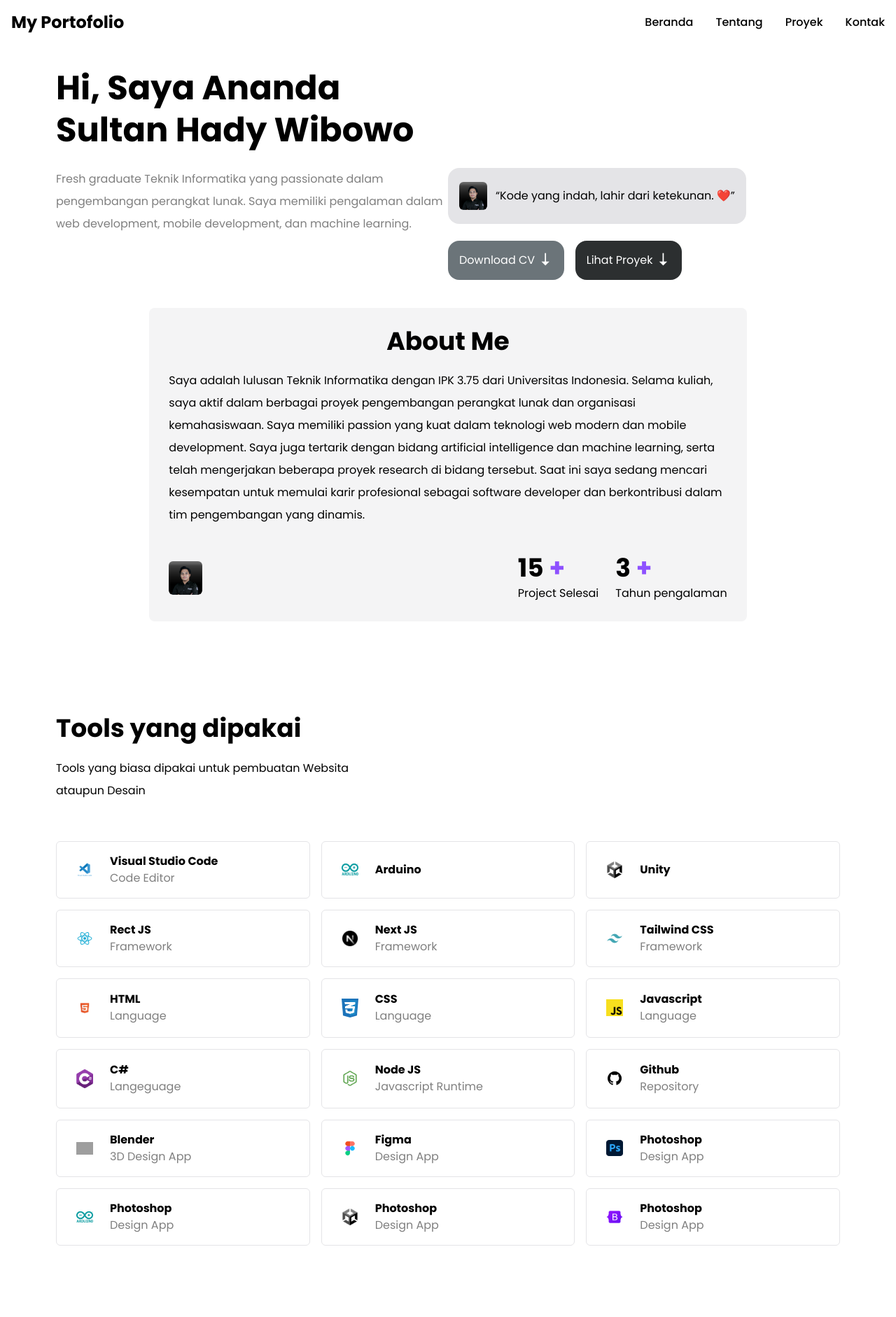
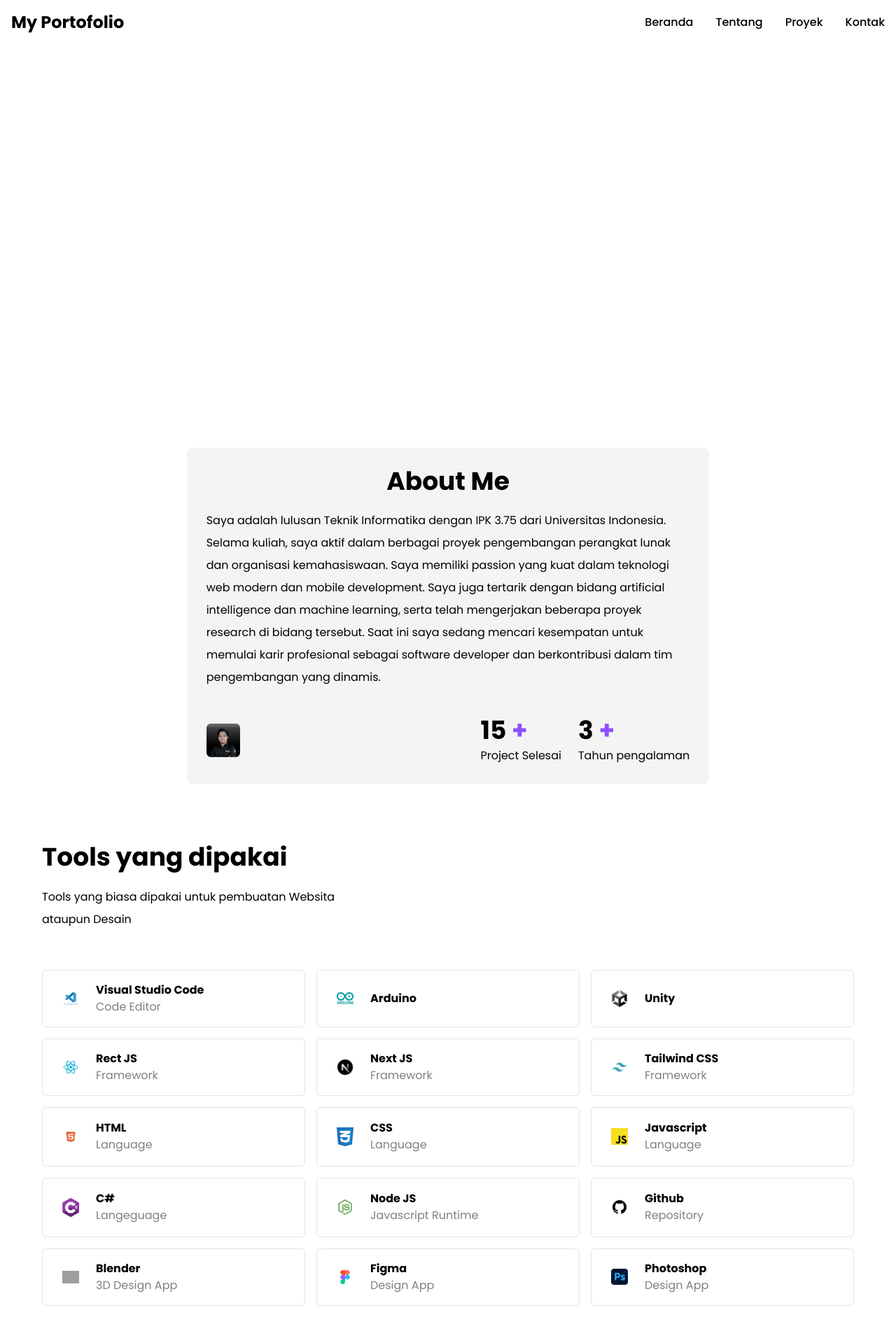
Before and after one commit to nandasultan/nanda-portofolio, a React (Vite) app: page / in a window 1280 px wide. Shown: the top 1882 px of the page at 70% size. Built offline with nearby package versions, Linux system fonts and the light colour scheme; grey boxes are pictures that could not be loaded.

Commit message:
update data

```diff
--- a/src/App.jsx
+++ b/src/App.jsx
@@ -4,24 +4,64 @@ import {} from "./data";
 function App() {
   return (
     <>
-      <div className="pt-17 md:pt-24">
+      <div className="pt-17 md:pt-24 md:hidden hidden lg:block">
+        <div className="hero container mx-auto sm:px-20 px-5 grid md:grid-cols-2 item-center xl:gap-0 gap-6 grid-cols-1">
+          <div className="animate__animated animate__fadeInUp animate__delay-3s">
+            <h1 className="text-5xl/tight font-bold mb-6">Hi, Saya Ananda Sultan Hady Wibowo</h1>
+
+            <p className="text-base/loose mb-6 opacity-50">
+              Fresh graduate Teknik Informatika yang passionate dalam pengembangan perangkat lunak. Saya memiliki
+              pengalaman dalam web development, mobile development, dan machine learning.
+            </p>
+
+            <div>
+              <div className="flex items-center gap-3 mb-6 bg-zinc-200 w-fit h-20 p-4 rounded-2xl">
+                <img src={DataImage.HeroImage} alt="Hero Image" className="w-10 rounded-md" loading="lazy" />
+                <q>Kode yang indah, lahir dari ketekunan. ❤️</q>
+              </div>
+              <div className="items-center flex sm:gap-4 gap-2">
+                <a
+                  href="#kontak"
+                  className=" text-white bg-[#6b7479] p-4 rounded-2xl hover:bg-zinc-400 hover:text-black "
+                >
+                  Download CV <i className="ri-arrow-down-long-fill ri-lg overflow-hidden"></i>
+                </a>
+                <a
+                  href="#proyek"
+                  className="text-white bg-[#2c2f30] p-4 rounded-2xl hover:bg-zinc-300 hover:text-black  "
+                >
+                  Lihat Proyek <i className="ri-arrow-down-long-fill ri-lg overflow-y-scroll"></i>
+                </a>
+              </div>
+            </div>
+          </div>
+          <img
+            src={DataImage.HeroImage}
+            alt="Hero Image"
+            className=" w-[400px] md:ml-auto animate__animated animate__fadeInUp animate__delay-3s"
+            loading="lazy"
+          />
+        </div>
+      </div>
+
+      {/* HERO */}
+      <div className="pt-17 md:pt-24 lg:hidden">
         <div className="hero container mx-auto sm:px-20 px-5 grid md:grid-cols-2 item-center xl:gap-0 gap-6 grid-cols-1">
           <div className="animate__animated animate__fadeInUp animate__delay-3s">
             <h1 className="text-5xl/tight font-bold mb-6">Hi, Saya Ananda Sultan Hady Wibowo</h1>
           </div>
-
           <div>
             <img
               src={DataImage.HeroImage}
               alt="Hero Image"
-              className=" w-[400px] md:ml-auto animate__animated animate__fadeInUp animate__delay-3s  lg:hidden"
+              className=" w-[400px] md:ml-auto animate__animated animate__fadeInUp animate__delay-3s lg:hidden"
               loading="lazy"
             />
           </div>
         </div>
-        <div className="hero container mx-auto sm:px-20 px-5 grid md:grid-cols-2 item-center xl:gap-0 gap-6 grid-cols-1">
+        <div className="hero container  mx-auto sm:px-20 px-5 grid md:grid-cols-2 item-center xl:gap-0 gap-6 grid-cols-1">
           <div>
-            <p className="text-base/loose mb-6 opacity-50">
+            <p className="text-base/loose sm:mb-6 mb-0 sm:mt-0 mt-6 opacity-50 sm:text-left text-justify">
               Fresh graduate Teknik Informatika yang passionate dalam pengembangan perangkat lunak. Saya memiliki
               pengalaman dalam web development, mobile development, dan machine learning.
             </p>
@@ -31,7 +71,7 @@ function App() {
               <img src={DataImage.HeroImage} alt="Hero Image" className="w-10 rounded-md" loading="lazy" />
               <q>Kode yang indah, lahir dari ketekunan. ❤️</q>
             </div>
-            <div className="items-center flex sm:gap-4 gap-2">
+            <div className="items-center flex sm:gap-4 gap-2 justify-center">
               <a
                 href="/public/assets/CV-ATS-ANANDA.pdf"
                 className=" text-white bg-[#6b7479] p-4 rounded-2xl hover:bg-zinc-400 hover:text-black "
@@ -51,10 +91,11 @@ function App() {
           </div>
         </div>
       </div>
+      {/* HERO */}
 
       {/* TENTANG */}
       <div
-        className="tentang animate__animated animate__fadeInUp animate__delay-4s sm:mt-10 mt-10 py-10 sm:p-0 p-5"
+        className="tentang animate__animated animate__fadeInUp animate__delay-4s sm:mt-0 lg:mt-10 py-10 sm:p-20 p-5"
         id="tentang"
       >
         <div
@@ -64,7 +105,6 @@ function App() {
           data-aos-delay="300"
           data-aos-once="true"
         >
-          <img src={DataImage.HeroImage} alt="Image" className="w-12 rounded-md mb-10 sm:hidden" loading="lazy" />
           <h1 className="text-4xl font-black text-center pb-5">About Me</h1>
           <p className="text-base/loose mb-10">
             Saya adalah lulusan Teknik Informatika dengan IPK 3.75 dari Universitas Indonesia. Selama kuliah, saya aktif
@@ -95,7 +135,7 @@ function App() {
       </div>
 
       {/* TOOLS */}
-      <div className="container mx-auto tools sm:mt-32 mt-15 sm:px-20 px-5">
+      <div className="container mx-auto tools sm:mt-0 mt-0 sm:px-15 px-5">
         <h1 className="text-4xl/snug font-bold mb-4" data-aos="fade-up" dataaos-duration="1000" data-aos-once="true">
           Tools yang dipakai
         </h1>
@@ -130,8 +170,9 @@ function App() {
       {/* TOOLS */}
 
       {/* Proyek */}
-      <section className="bg-black/5 sm:px-20 px-5">
-        <div className="proyek container mx-auto px-4 sm:mt-32 mt-20 py-10" id="proyek">
+
+      <section className="bg-black/5 sm:px-20 sm:mt-32 mt-20 px-5">
+        <div id="proyek" className="proyek container mx-auto px-4  py-18 ">
           <h1
             className="text-center text-4xl font-bold mb-2"
             data-aos="fade-up"
@@ -150,7 +191,7 @@ function App() {
             Berikut ini beberapa proyek yang telah di kerjakan
           </p>
 
-          <div className="proyek-box sm:mt10 mt-8 grid lg:grid-cols-3 md:grid-cols-2 sm:grid-cols-2 grid-cols-1 gap-4">
+          <div className="proyek-box sm:mt10 mt-8 grid lg:grid-cols-3 md:grid-cols-2 sm:grid-cols-2 grid-cols-1 gap-4 justify-items-center">
             {listProyek.map((proyek) => (
               <div
                 data-slot="card"
@@ -165,7 +206,7 @@ function App() {
                   <img
                     src={proyek.gambar}
                     alt="Proyek Image"
-                    className="w-full sm:h-46 md:h-40 xl:h-55 object-cover hover:scale-105 transition-transform duration-300"
+                    className="w-full sm:h-46 md:h-40 xl:h-65 object-cover hover:scale-105 transition-transform duration-300"
                     loading="lazy"
                   />
                 </div>
@@ -191,11 +232,11 @@ function App() {
                         <rect width="18" height="18" x="3" y="4" rx="2"></rect>
                         <path d="M3 10h18"></path>
                       </svg>
-                      <span className="text-sm">2024</span>
+                      <span className="text-sm">{proyek.span}</span>
                     </div>
                   </div>
                   <p className="text-base/loose mb-4"> {proyek.desk}</p>
-                  <div className="flex flex-wrap gap-2 mb-4">
+                  <div className="flex flex-wrap gap-2 mb-10">
                     {proyek.tools.map((tool, index) => (
                       <p key={index} className="py-1 px-2 border border-zinc-200 rounded-xl font-medium text-sm">
                         {tool}
@@ -267,12 +308,12 @@ function App() {
 
       {/* Kontak */}
       <div
-        className="kontak sm:mt-15 mt-10 sm:p-0 p-5"
+        className="kontak lg:py-20 py-20 sm:mt-15 mt-10 sm:p-0 p-5 "
         id="kontak"
-        data-aos="fade-up"
-        data-aos-duration="1000"
-        data-aos-delay="500"
-        data-aos-once="true"
+        // data-aos="fade-up"
+        // data-aos-duration="1000"
+        // data-aos-delay="500"
+        // data-aos-once="true"
       >
         <h1
           className="text-4xl mb-2 font-bold text-center"
@@ -386,8 +427,8 @@ function App() {
               <h3 className="text-xl font-medium mb-1">Profil Online</h3>
               <div className="">
                 <a
-                  href="#"
-                  className="flex items-center gap-4 p-3 rounded-lg hover:bg-accent transition-colors"
+                  href="https://www.linkedin.com/in/nandasultan/"
+                  className="flex items-center gap-4 p-3 rounded-lg hover:bg-zinc-300 transition-colors"
                   target="_blank"
                   rel="noopener noreferrer"
                 >
@@ -416,8 +457,8 @@ function App() {
                   </div>
                 </a>
                 <a
-                  href="#"
-                  className="flex items-center gap-4 p-3 rounded-lg hover:bg-accent transition-colors"
+                  href="https://github.com/nandasultan"
+                  className="flex items-center gap-4 p-3 rounded-lg hover:bg-zinc-300 transition-colors"
                   target="_blank"
                   rel="noopener noreferrer"
                 >
@@ -445,10 +486,11 @@ function App() {
                   </div>
                 </a>
                 <a
-                  href="#"
-                  className="flex items-center gap-4 p-3 rounded-lg hover:bg-accent transition-colors"
+                  href="/public/assets/CV-ATS-ANANDA.pdf"
+                  className="flex items-center gap-4 p-3 rounded-lg hover:bg-zinc-300 transition-colors"
                   target="_blank"
                   rel="noopener noreferrer"
+                  download={true}
                 >
                   <div className="w-10 h-10 bg-green-100 dark:bg-green-900/30 rounded-lg flex items-center justify-center">
                     <svg
--- a/src/components/Navbar2.jsx
+++ b/src/components/Navbar2.jsx
@@ -16,7 +16,7 @@ const Navbar = () => {
 
   return (
     <nav
-      className={`w-full z-50 fixed top-0 transition-all ${
+      className={`w-full z-50 fixed top-0  transition-all ${
         isScrolled ? "bg-white/80 backdrop-blur border-b border-gray-300" : "bg-transparent"
       }`}
     >
@@ -53,7 +53,7 @@ const Navbar = () => {
               <a
                 href={`#${item.toLowerCase()}`}
                 onClick={() => setIsMenuOpen(false)}
-                className="block w-full hover:text-zinc-500 transition-colors duration-200"
+                className="block w-full hover:text-zinc-500 transition-colors duration-100"
               >
                 {item}
               </a>
--- a/src/data.js
+++ b/src/data.js
@@ -170,6 +170,7 @@ export const listProyek = [
     desk: "A personal website showcasing my profile, skills, and projects with a modern design built using ReactJS & TailwindCSS.",
     tools: ["Vite", "ReactJS", "TailwindCSS", "AOS"],
     dad: "200",
+    span: "2025",
     liveUrl: null,
     githubUrl: "https://github.com/nandasultan/react-portofolio",
   },
@@ -180,6 +181,7 @@ export const listProyek = [
     desk: "An online marketplace platform for buying and selling groceries (fish, chicken, meat), developed with PHP & MySQL.",
     tools: ["PHP", "XAMPP", "MySQL", "CSS", "Bootstrap"],
     dad: "300",
+    span: "2024",
     liveUrl: "https://nandasultan.great-site.net/?i=1", // Sembunyikan tombol Live Demo
     githubUrl: "https://github.com/nandasultan/Masar.Yuk",
   },
@@ -190,6 +192,7 @@ export const listProyek = [
     desk: "An educational game built with Unity, designed for the elderly to help train memory through simple word-guessing gameplay.",
     tools: ["UNITY", "C#", "Adobe Ps"],
     dad: "400",
+    span: "2024",
     liveUrl: "https://github.com/nandasultan/gim-tebak-kata-lansia/releases/tag/v1.0.0",
     githubUrl: "https://github.com/nandasultan/gim-tebak-kata-lansia",
   },
@@ -200,6 +203,7 @@ export const listProyek = [
     desk: "An IoT project using NodeMCU ESP32 and DHT11 sensor to control a fan and misting system automatically based on temperature and humidity.",
     tools: ["Arduino", "C++", "ESP32", "DHT11"],
     dad: "500",
+    span: "2023",
     liveUrl: "https://www.youtube.com/watch?v=CrBMEwiue_U",
     githubUrl: "https://github.com/nandasultan/nsp32-dht11",
   },
@@ -210,6 +214,7 @@ export const listProyek = [
     desk: "A 2D platformer game built with Unity where players must survive and escape the forest by overcoming various obstacles.",
     tools: ["UNITY", "C#"],
     dad: "600",
+    span: "2022",
     liveUrl: null,
     githubUrl: "https://github.com/nandasultan/gim-platform",
   },
```
